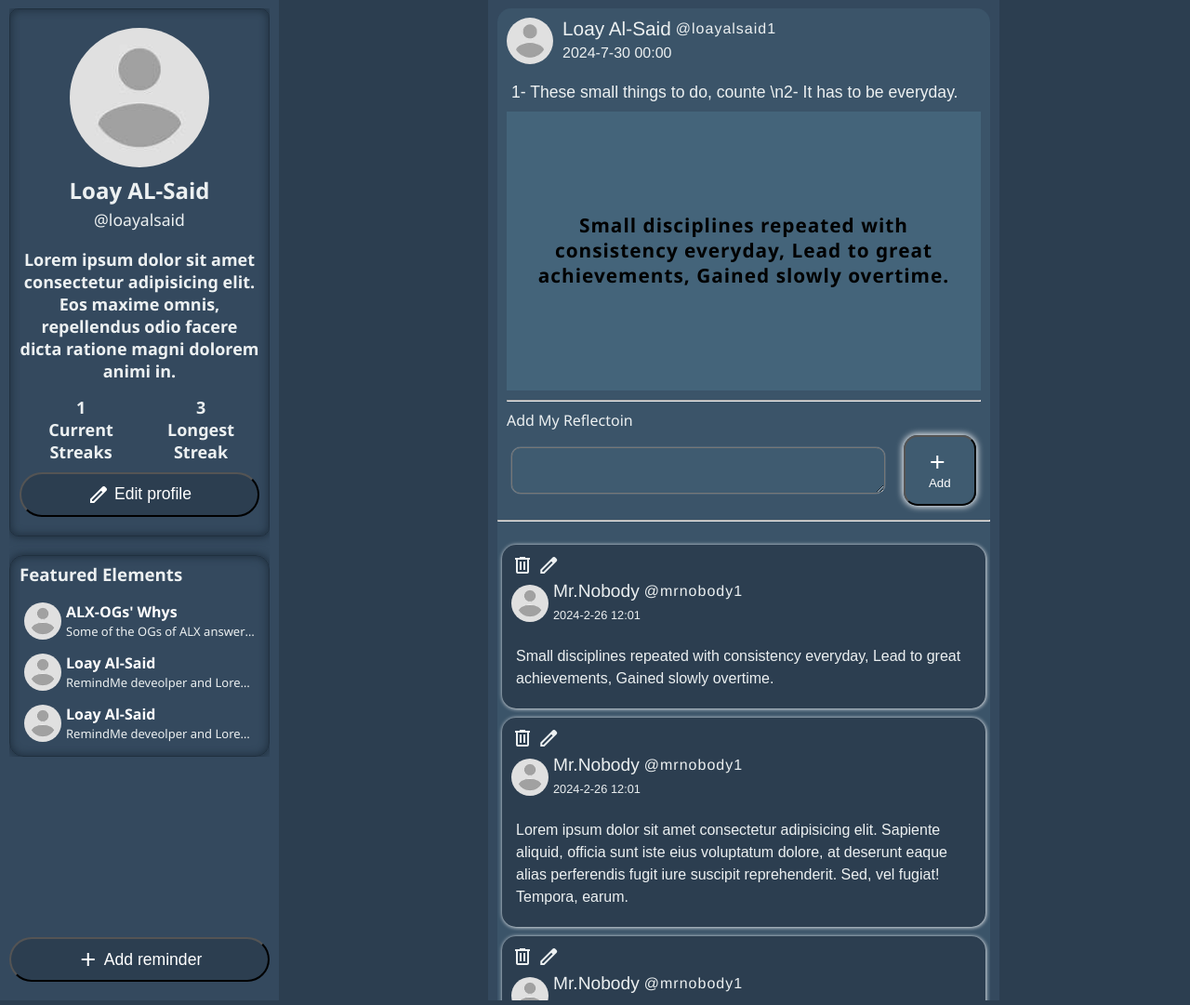
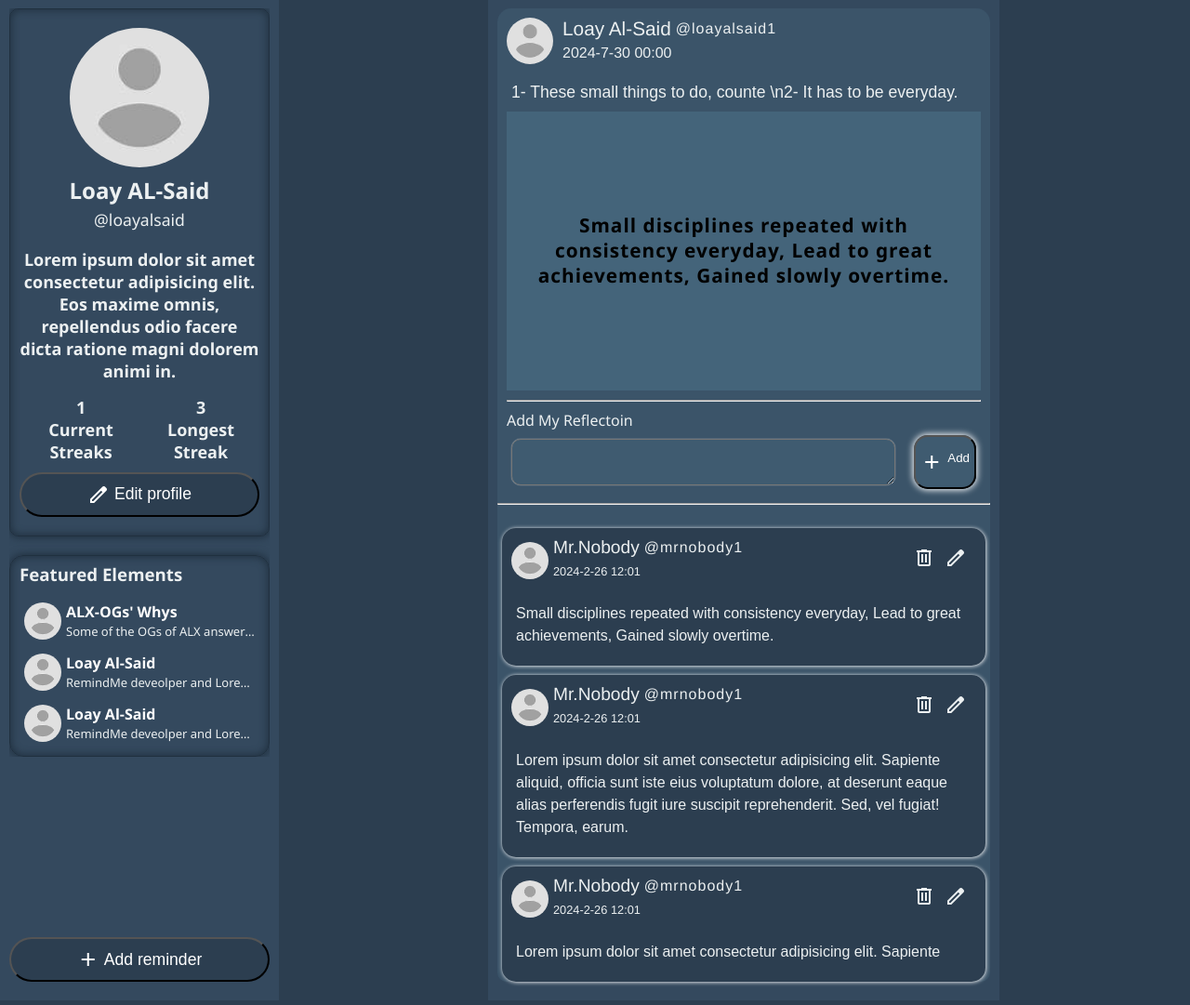
Before and after one commit to loayalsaid1/RemindMe, a Python web app: template app/templates/static_versions/reminder_reflections.html in a window 1280 px wide. Shown: the part 76-1157 px from the top of the page at 93% size. Run offline with Jinja, Linux system fonts and the light colour scheme; the template is opened without the code that fills it, so the values that code supplies are empty; some libraries are stand-ins or nearby versions.

Commit message:
Position the icons

```diff
--- a/app/static/styles/reminders.css
+++ b/app/static/styles/reminders.css
@@ -130,7 +130,9 @@ main {
 }
 
 .add_reflection button {
-	padding: 15px;
+	display: flex;
+
+	padding: 15px var(--small-gap);
     border-radius: 15px;
     color: white;
     background: var(--color-2);
@@ -147,19 +149,28 @@ main {
 	position: relative;
 
 	padding: var(--medium-gap);
-    margin: 10px 5px;
+    margin: var(--medium-gap) var(--small-gap);
 
 	background: var(--color-3);
     border-radius: 15px;
     box-shadow: 0.5px 0.5px 4px 0px white;
 }
 
-.reflection .menu_icon {
+.reflection .options {
 	position: absolute;
 	top: 20px;
 	right: 20px;
+
+	display: flex;
+	align-items: center
+}
+.options span {
+	display: flex;
 }
 
+.edit_icon {
+	margin-left: var(--medium-gap);
+}
 .reflection_head {
 	height: 50px;
 
--- a/app/templates/static_versions/reminder_reflections.html
+++ b/app/templates/static_versions/reminder_reflections.html
@@ -186,11 +186,11 @@
 		<section class="reflections">
 			<article data-user-id="userid" data-reflection-id="reflection-id" class="reflection">
 				<div class="options">
-					<span class="material-symbols-outlined">
+					<span class="material-symbols-outlined delete_icon">
 						delete
 					</span>
 
-					<span class="material-symbols-outlined">
+					<span class="material-symbols-outlined edit_icon">
 						edit
 					</span>
 				</div>
@@ -210,11 +210,11 @@
 			</article>
 			<article data-user-id="userid" data-reflection-id="reflection-id" class="reflection">
 				<div class="options">
-					<span class="material-symbols-outlined">
+					<span class="material-symbols-outlined delete_icon">
 						delete
 					</span>
 
-					<span class="material-symbols-outlined">
+					<span class="material-symbols-outlined edit_icon">
 						edit
 					</span>
 				</div>
```
